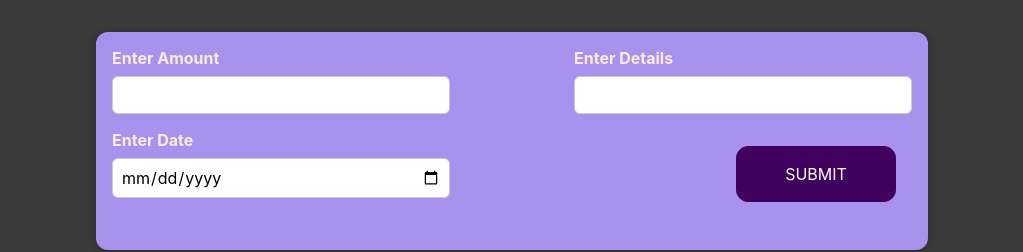
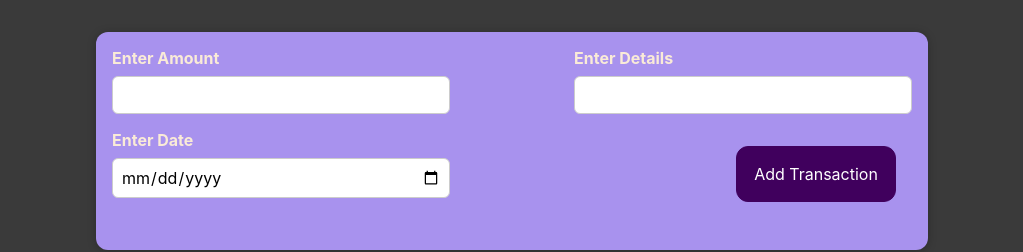
Before and after one commit to joysarkar18/react-expense-app, a React (Create React App) app: page / in a window 1280 px wide. Shown: the top 252 px of the page, without its empty margins (128-1151 px from the left). Built offline with nearby package versions, Linux system fonts and the light colour scheme.

Commit message:
lifting the state up

```diff
--- a/src/App.js
+++ b/src/App.js
@@ -10,9 +10,18 @@ function App() {
     { date: new Date(2023, 3, 2), name: "Books", amount: 500 },
   ];
 
+  const onSaveExpenseHandaler = (entered)=>{
+    const expenseData = {
+      ...entered,
+      id:Math.random().toString()
+    }
+    console.log(expenseData)
+;
+  }
+
   return (
     <div className="appdiv">
-      <NewExpense></NewExpense>
+      <NewExpense onSaveExpense={onSaveExpenseHandaler}></NewExpense>
       <div className="expenses">
         <ExpenseItem
           name={expenses[0].name}
--- a/src/componants/expenseInput/NewExpense.js
+++ b/src/componants/expenseInput/NewExpense.js
@@ -1,37 +1,58 @@
+import { useState } from "react";
 import "./newExpense.css";
-const NewExpense = () => {
-    const onAmountChangeListener = (event)=>{
-        console.log(event.target.value)
-    }
-     const onDetailsChangeListener = (event) => {
-        console.log(event.target.value)
-     }
-     const onDateChangeListener = (event) => {
-        console.log(event.target.value)
-     }
+const NewExpense = (props) => {
+  const [title, setTitle] = useState("");
+  const [date, setDate] = useState("");
+  const [amount, setAmount] = useState("");
+  const onAmountChangeListener = (event) => {
+    console.log(event.target.value);
+    setAmount(event.target.value);
+  };
+  const onDetailsChangeListener = (event) => {
+    console.log(event.target.value);
+    setTitle(event.target.value);
+  };
+  const onDateChangeListener = (event) => {
+    console.log(event.target.value);
+    setDate(event.target.value);
+  };
 
-     const onSubmit = (event)=>{
-        event.preventDefault();
-     }
+  const onSubmit = (event) => {
+    event.preventDefault();
+    const expenseData = {
+      title: title,
+      amount: amount,
+      date: new Date(date),
+    };
+    props.onSaveExpense(expenseData);
+    setTitle("");
+    setAmount("");
+    setDate("");
+
+  };
   return (
-    <div className="new-expense" >
+    <div className="new-expense">
       <form className="new-expense__controls">
         <div className="new-expense__control">
           <label>Enter Amount</label>
-          <input type="number" onChange={onAmountChangeListener} />
+          <input
+            type="number"
+            value={amount}
+            onChange={onAmountChangeListener}
+          />
         </div>
         <div className="new-expense__control">
           <label>Enter Details</label>
-          <input type="text" onChange={onDetailsChangeListener} />
+          <input type="text" value={title} onChange={onDetailsChangeListener} />
         </div>
         <div className="new-expense__control">
           <label>Enter Date</label>
-          <input type="date" onChange={onDateChangeListener} />
+          <input type="date" value={date} onChange={onDateChangeListener} />
         </div>
 
-        <button type="submit" onClick={onSubmit} >SUBMIT</button>
-
-
+        <button type="submit" onClick={onSubmit}>
+          Add Transaction
+        </button>
       </form>
     </div>
   );
```
